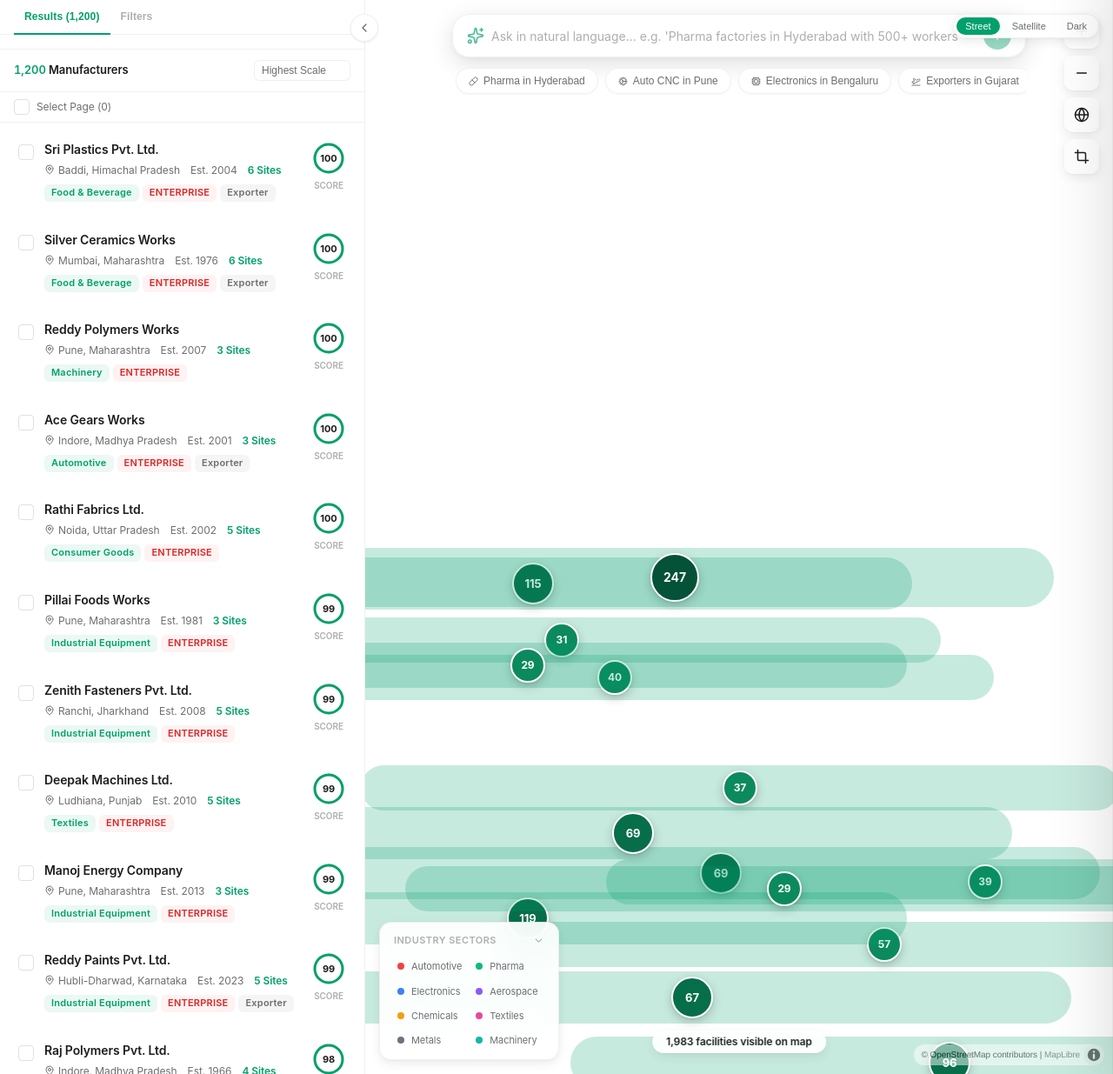
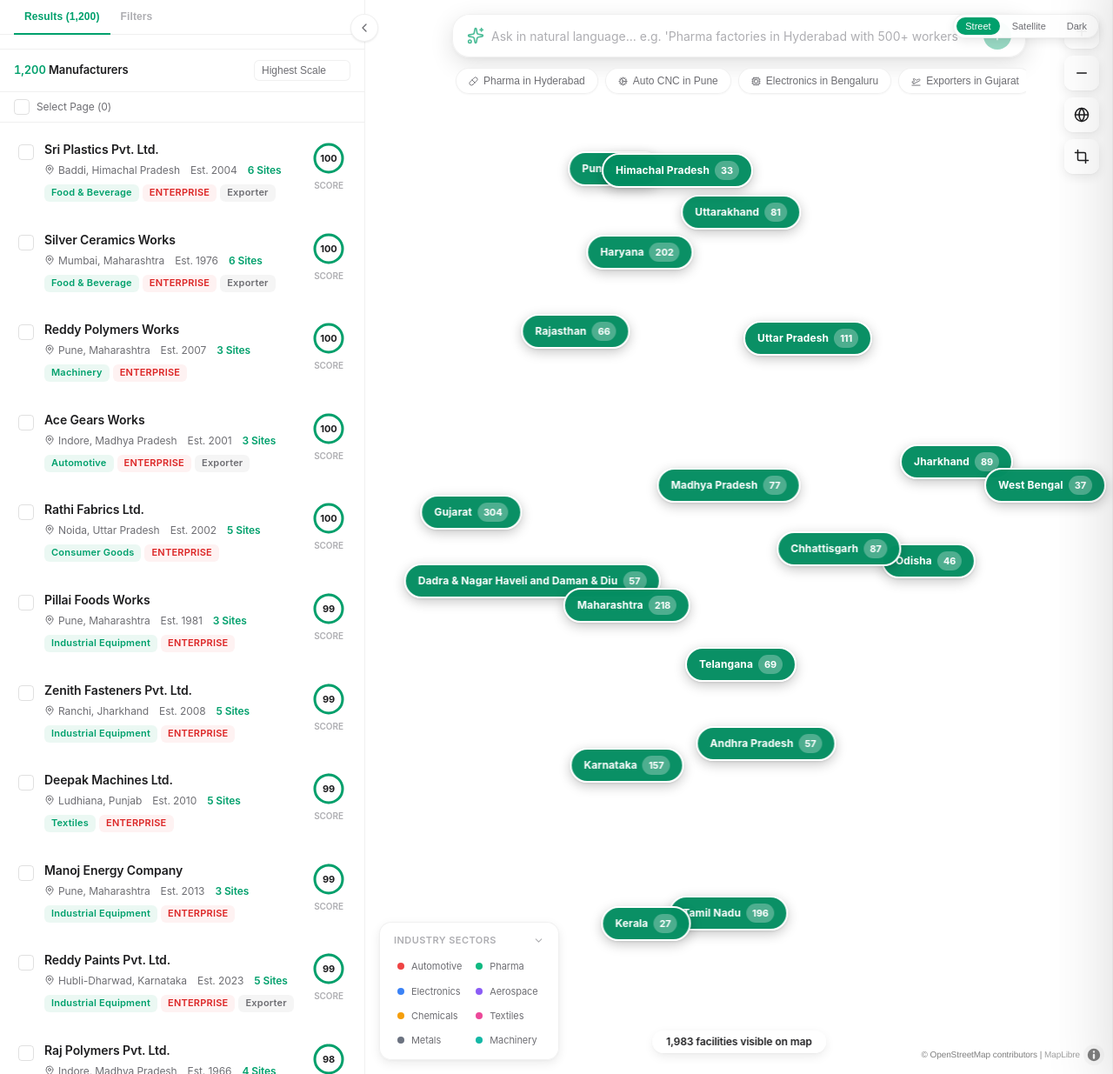
Before and after one commit to Prashant1873/Trinet, a Flask app: page / in a window 1280 px wide. Shown: the part 56-1291 px from the top of the page at 87% size. Run offline with Flask 3, Linux system fonts and the light colour scheme; data comes from the database, SQL or seed files in the repository; both versions use the stored data as it was after the commit; data that the repository does not hold is empty; some libraries are stand-ins or nearby versions.

Commit message:
feat(map): Implement hierarchical State-City-Pin zoom clustering, clean pill badges, and factory-type teardrop pins

```diff
--- a/static/css/map.css
+++ b/static/css/map.css
@@ -56,88 +56,97 @@
 }
 
 /* ──────────────────────────────────────
-   TRINET APPLE CLUSTER & PIN MARKERS
+   TRINET APPLE STATE & CITY CLUSTER BADGES
    ────────────────────────────────────── */
 
-.trinet-cluster {
+.trinet-badge-cluster {
   cursor: pointer;
   user-select: none;
+  display: inline-flex;
+  align-items: center;
+  gap: 6px;
+  padding: 6px 12px;
+  border-radius: 9999px;
+  background: rgba(0, 160, 108, 0.94);
+  backdrop-filter: blur(16px);
+  -webkit-backdrop-filter: blur(16px);
+  color: #FFFFFF;
+  border: 2px solid #FFFFFF;
+  box-shadow: 0 4px 14px rgba(0, 0, 0, 0.22), 0 1px 3px rgba(0, 0, 0, 0.1);
+  font-family: -apple-system, BlinkMacSystemFont, 'SF Pro Text', 'Inter', sans-serif;
+  transition: transform 0.18s cubic-bezier(0.25, 1, 0.5, 1), background 0.15s ease, box-shadow 0.18s ease;
+  white-space: nowrap;
+}
+
+.trinet-badge-cluster:hover {
+  transform: scale(1.08) translateY(-2px);
+  background: #008F5F;
+  box-shadow: 0 8px 20px rgba(0, 160, 108, 0.4), 0 2px 6px rgba(0, 0, 0, 0.15);
+}
+
+.trinet-badge-cluster:active {
+  transform: scale(0.95);
+}
+
+.trinet-badge-label {
+  font-size: 11px;
+  font-weight: 600;
+  letter-spacing: 0.01em;
+}
+
+.trinet-badge-count {
+  background: rgba(255, 255, 255, 0.28);
+  padding: 1px 7px;
+  border-radius: 9999px;
+  font-size: 11px;
+  font-weight: 700;
+  letter-spacing: -0.01em;
+}
+
+/* Size Variants */
+.trinet-badge-state {
+  background: rgba(0, 140, 95, 0.96);
+  padding: 7px 14px;
+}
+
+.trinet-badge-state .trinet-badge-label {
+  font-size: 12px;
+  font-weight: 700;
+}
+
+.trinet-badge-city {
+  background: rgba(14, 138, 94, 0.94);
+}
+
+/* ──────────────────────────────────────
+   TEARDROP MAP PIN FOR FACTORIES
+   ────────────────────────────────────── */
+
+.trinet-map-pin {
+  cursor: pointer;
+  width: 28px;
+  height: 36px;
   display: flex;
   align-items: center;
   justify-content: center;
-  position: relative;
+  filter: drop-shadow(0 3px 6px rgba(0, 0, 0, 0.3));
+  transition: transform 0.18s cubic-bezier(0.25, 1, 0.5, 1);
+  transform-origin: bottom center;
 }
 
-.trinet-cluster-halo {
-  position: absolute;
-  inset: -6px;
-  border-radius: 9999px;
-  background: #00A06C;
-  opacity: 0.22;
-  transition: transform 0.2s cubic-bezier(0.25, 1, 0.5, 1), opacity 0.2s ease;
-  pointer-events: none;
+.trinet-map-pin:hover {
+  transform: scale(1.28) translateY(-4px);
+  z-index: 100;
 }
 
-.trinet-cluster:hover .trinet-cluster-halo {
-  transform: scale(1.25);
-  opacity: 0.38;
+.trinet-map-pin:active {
+  transform: scale(1.05);
 }
 
-.trinet-cluster-body {
-  position: relative;
-  border-radius: 9999px;
-  background: #00A06C;
-  color: #FFFFFF;
-  font-weight: 700;
-  font-family: -apple-system, BlinkMacSystemFont, 'SF Pro Text', 'Inter', sans-serif;
-  display: flex;
-  align-items: center;
-  justify-content: center;
-  border: 2px solid #FFFFFF;
-  box-shadow: 0 4px 12px rgba(0, 0, 0, 0.2), 0 1px 3px rgba(0, 0, 0, 0.1);
-  transition: transform 0.15s cubic-bezier(0.25, 1, 0.5, 1), background 0.15s ease;
-}
-
-.trinet-cluster:hover .trinet-cluster-body {
-  transform: scale(1.1);
-  background: #008F5F;
-}
-
-.trinet-cluster:active .trinet-cluster-body {
-  transform: scale(0.92);
-}
-
-.trinet-cluster-sm .trinet-cluster-body { width: 32px; height: 32px; font-size: 11px; background: #00A06C; }
-.trinet-cluster-md .trinet-cluster-body { width: 40px; height: 40px; font-size: 12px; background: #0B8A5D; }
-.trinet-cluster-lg .trinet-cluster-body { width: 48px; height: 48px; font-size: 13px; background: #076E4A; }
-.trinet-cluster-xl .trinet-cluster-body { width: 56px; height: 56px; font-size: 14px; background: #045237; }
-
-/* Individual Factory Pin Markers */
-.trinet-pin {
-  width: 24px;
-  height: 24px;
-  cursor: pointer;
-  display: flex;
-  align-items: center;
-  justify-content: center;
-}
-
-.trinet-pin-dot {
-  width: 14px;
-  height: 14px;
-  border-radius: 9999px;
-  background: var(--pin-color, #00A06C);
-  border: 2.5px solid #FFFFFF;
-  box-shadow: 0 2px 6px rgba(0, 0, 0, 0.25);
-  transition: transform 0.15s cubic-bezier(0.25, 1, 0.5, 1);
-}
-
-.trinet-pin:hover .trinet-pin-dot {
-  transform: scale(1.4);
-}
-
-.trinet-pin:active .trinet-pin-dot {
-  transform: scale(0.9);
+.trinet-pin-svg {
+  width: 100%;
+  height: 100%;
+  overflow: visible;
 }
 
 /* ──────────────────────────────────────
--- a/static/js/map.js
+++ b/static/js/map.js
@@ -1,7 +1,8 @@
 /**
- * TRINET™ - Native Interactive Map Engine
- * Powered by MapLibre GL JS with Apple-style HTML cluster markers with visible counts,
- * instantaneous click expansion, zero drag interference, basemap switcher, and area selection.
+ * TRINET™ - Hierarchical Geospatial Map Engine
+ * Level 1 (Zoom < 6.5): State Cluster Badges with counts
+ * Level 2 (Zoom 6.5 - 11.5): City / Industrial Hub Badges with counts
+ * Level 3 (Zoom >= 11.5): Teardrop Map Pins color-coded by Facility Type
  */
 
 const TrinetMap = {
@@ -14,19 +15,44 @@ const TrinetMap = {
   geojsonData: { type: 'FeatureCollection', features: [] },
   markers: [],
 
-  INDUSTRY_COLORS: {
-    'Automotive': '#EF4444',
-    'Aerospace & Defence': '#8B5CF6',
-    'Electronics': '#3B82F6',
-    'Pharmaceuticals': '#10B981',
-    'Chemicals': '#F59E0B',
-    'Textiles': '#EC4899',
-    'Food & Beverage': '#F97316',
-    'Steel & Metals': '#6B7280',
-    'Machinery': '#14B8A6',
-    'Industrial Equipment': '#0EA5E9',
-    'Plastics': '#A855F7',
-    'Packaging': '#84CC16'
+  // Color mapping by Facility Type
+  FACILITY_TYPE_COLORS: {
+    'FACTORY': '#00A06C',
+    'PLANT': '#008F5F',
+    'HQ': '#3B82F6',
+    'ASSEMBLY': '#F59E0B',
+    'FABRICATION': '#8B5CF6',
+    'PROCESSING': '#EC4899',
+    'WAREHOUSE': '#6B7280',
+    'R&D': '#10B981',
+    'DEFAULT': '#00A06C'
+  },
+
+  // State Centroids for Clean National Overview
+  STATE_CENTROIDS: {
+    'Maharashtra': [75.7139, 19.7515],
+    'Gujarat': [71.1924, 22.2587],
+    'Tamil Nadu': [78.6569, 11.1271],
+    'Karnataka': [75.7139, 15.3173],
+    'Telangana': [79.0193, 18.1124],
+    'Uttar Pradesh': [80.9462, 26.8467],
+    'Haryana': [76.0856, 29.0588],
+    'West Bengal': [87.8550, 22.9868],
+    'Rajasthan': [74.2179, 27.0238],
+    'Madhya Pradesh': [78.6569, 22.9734],
+    'Kerala': [76.2711, 10.8505],
+    'Andhra Pradesh': [79.7400, 15.9129],
+    'Punjab': [75.3412, 31.1471],
+    'Jharkhand': [85.2799, 23.6102],
+    'Odisha': [84.4567, 20.9517],
+    'Uttarakhand': [79.0193, 30.0668],
+    'Himachal Pradesh': [77.1734, 31.1048],
+    'Chhattisgarh': [81.8661, 21.2787],
+    'Delhi': [77.1025, 28.7041],
+    'Dadra & Nagar Haveli and Daman & Diu': [72.9667, 20.3974],
+    'Goa': [74.1240, 15.2993],
+    'Chandigarh': [76.7794, 30.7333],
+    'Puducherry': [79.8083, 11.9416]
   },
 
   BASEMAP_SOURCES: {
@@ -80,14 +106,14 @@ const TrinetMap = {
       }
     });
 
-    // Re-cluster markers on zoom or pan end
+    // Hierarchical marker rendering on zoom or pan
     let updateTimeout;
     this.map.on('moveend', () => {
       clearTimeout(updateTimeout);
       updateTimeout = setTimeout(() => {
-        this.renderClustersAndPoints();
+        this.renderHierarchicalView();
         this.updateViewportCount();
-      }, 120);
+      }, 100);
     });
   },
 
@@ -99,50 +125,106 @@ const TrinetMap = {
       const res = await fetch(`/api/facilities/geojson?${queryParams}`);
       const geojson = await res.json();
       this.geojsonData = geojson;
-      this.renderClustersAndPoints();
+      this.renderHierarchicalView();
       this.updateViewportCount();
     } catch (e) {
       console.error('Failed to load map GeoJSON data', e);
     }
   },
 
-  renderClustersAndPoints() {
+  renderHierarchicalView() {
     if (!this.map || !this.geojsonData || !this.geojsonData.features) return;
 
-    // Remove existing markers
+    // Clear existing markers
     this.markers.forEach(m => m.remove());
     this.markers = [];
 
     const zoom = this.map.getZoom();
     const bounds = this.map.getBounds();
-    const features = this.geojsonData.features;
+    const allFeatures = this.geojsonData.features;
 
-    // Filter features in visible viewport
-    const visibleFeatures = features.filter(f => {
+    // ────────────────────────────────────────────────────────
+    // LEVEL 1: Zoom < 6.5 (National Expanded Overview: 1 per State)
+    // ────────────────────────────────────────────────────────
+    if (zoom < 6.5) {
+      const stateGroups = {};
+      allFeatures.forEach(f => {
+        const state = f.properties.state || 'Other';
+        if (!stateGroups[state]) stateGroups[state] = [];
+        stateGroups[state].push(f);
+      });
+
+      Object.entries(stateGroups).forEach(([stateName, feats]) => {
+        const count = feats.length;
+        let coords = this.STATE_CENTROIDS[stateName];
+
+        if (!coords) {
+          // Fallback to average coords
+          const avgLng = feats.reduce((s, f) => s + f.geometry.coordinates[0], 0) / count;
+          const avgLat = feats.reduce((s, f) => s + f.geometry.coordinates[1], 0) / count;
+          coords = [avgLng, avgLat];
+        }
+
+        const el = document.createElement('div');
+        el.className = 'trinet-badge-cluster trinet-badge-state';
+        el.innerHTML = `
+          <span class="trinet-badge-label">${stateName}</span>
+          <span class="trinet-badge-count">${count}</span>
+        `;
+        el.title = `${stateName}: ${count} manufacturing facilities. Click to zoom.`;
+
+        el.addEventListener('click', (e) => {
+          e.stopPropagation();
+          this.map.flyTo({
+            center: coords,
+            zoom: 8.5,
+            duration: 500,
+            essential: true
+          });
+        });
+
+        const marker = new maplibregl.Marker({ element: el, anchor: 'center' })
+          .setLngLat(coords)
+          .addTo(this.map);
+
+        this.markers.push(marker);
+      });
+      return;
+    }
+
+    // Filter features in visible viewport for deeper zoom levels
+    const visibleFeatures = allFeatures.filter(f => {
       const [lng, lat] = f.geometry.coordinates;
-      return lat >= bounds.getSouth() - 0.5 && lat <= bounds.getNorth() + 0.5 &&
-             lng >= bounds.getWest() - 0.5 && lng <= bounds.getEast() + 0.5;
+      return lat >= bounds.getSouth() - 0.4 && lat <= bounds.getNorth() + 0.4 &&
+             lng >= bounds.getWest() - 0.4 && lng <= bounds.getEast() + 0.4;
     });
 
-    // If high zoom (>= 13), render individual factory pins
-    if (zoom >= 13 || visibleFeatures.length <= 25) {
+    // ────────────────────────────────────────────────────────
+    // LEVEL 3: Zoom >= 11.5 (Granular Precision: Teardrop Pins)
+    // ────────────────────────────────────────────────────────
+    if (zoom >= 11.5 || visibleFeatures.length <= 30) {
       visibleFeatures.forEach(feat => {
         const [lng, lat] = feat.geometry.coordinates;
         const props = feat.properties;
-        const color = this.INDUSTRY_COLORS[props.industry] || '#00A06C';
+        const facType = (props.facility_type || 'FACTORY').toUpperCase();
+        const color = this.FACILITY_TYPE_COLORS[facType] || this.FACILITY_TYPE_COLORS.DEFAULT;
 
         const el = document.createElement('div');
-        el.className = 'trinet-pin';
-        el.style.setProperty('--pin-color', color);
-        el.innerHTML = `<div class="trinet-pin-dot"></div>`;
-        el.title = `${props.company_name} - ${props.city}`;
+        el.className = 'trinet-map-pin';
+        el.innerHTML = `
+          <svg class="trinet-pin-svg" viewBox="0 0 28 36" fill="none" xmlns="http://www.w3.org/2000/svg">
+            <path d="M14 0C6.268 0 0 6.268 0 14C0 24.5 14 36 14 36C14 36 28 24.5 28 14C28 6.268 21.732 0 14 0Z" fill="${color}" stroke="#FFFFFF" stroke-width="2"/>
+            <circle cx="14" cy="13" r="5" fill="#FFFFFF"/>
+          </svg>
+        `;
+        el.title = `${props.company_name} - ${props.facility_name || 'Plant'} (${facType})`;
 
         el.addEventListener('click', (e) => {
           e.stopPropagation();
           this.showFacilityPopup(props, [lng, lat]);
         });
 
-        const marker = new maplibregl.Marker({ element: el, anchor: 'center' })
+        const marker = new maplibregl.Marker({ element: el, anchor: 'bottom' })
           .setLngLat([lng, lat])
           .addTo(this.map);
 
@@ -151,78 +233,71 @@ const TrinetMap = {
       return;
     }
 
-    // Grid-based spatial clustering
-    const clusterRadiusPx = 55;
-    const worldWidth = 360 / (Math.pow(2, zoom) * (512 / clusterRadiusPx));
-    const grid = {};
-
+    // ────────────────────────────────────────────────────────
+    // LEVEL 2: Zoom 6.5 to 11.5 (Districts / Industrial Cities)
+    // ────────────────────────────────────────────────────────
+    const cityGroups = {};
     visibleFeatures.forEach(feat => {
-      const [lng, lat] = feat.geometry.coordinates;
-      const gx = Math.floor(lng / worldWidth);
-      const gy = Math.floor(lat / worldWidth);
-      const key = `${gx}_${gy}`;
-      if (!grid[key]) grid[key] = [];
-      grid[key].push(feat);
+      const city = feat.properties.city || 'District';
+      if (!cityGroups[city]) cityGroups[city] = [];
+      cityGroups[city].push(feat);
     });
 
-    Object.values(grid).forEach(group => {
-      if (group.length === 1) {
-        const feat = group[0];
-        const [lng, lat] = feat.geometry.coordinates;
+    Object.entries(cityGroups).forEach(([cityName, feats]) => {
+      const count = feats.length;
+      const avgLng = feats.reduce((s, f) => s + f.geometry.coordinates[0], 0) / count;
+      const avgLat = feats.reduce((s, f) => s + f.geometry.coordinates[1], 0) / count;
+      const coords = [avgLng, avgLat];
+
+      if (count === 1) {
+        // Single factory -> show pin
+        const feat = feats[0];
         const props = feat.properties;
-        const color = this.INDUSTRY_COLORS[props.industry] || '#00A06C';
+        const facType = (props.facility_type || 'FACTORY').toUpperCase();
+        const color = this.FACILITY_TYPE_COLORS[facType] || this.FACILITY_TYPE_COLORS.DEFAULT;
 
         const el = document.createElement('div');
-        el.className = 'trinet-pin';
-        el.style.setProperty('--pin-color', color);
-        el.innerHTML = `<div class="trinet-pin-dot"></div>`;
-        el.title = `${props.company_name} - ${props.city}`;
+        el.className = 'trinet-map-pin';
+        el.innerHTML = `
+          <svg class="trinet-pin-svg" viewBox="0 0 28 36" fill="none" xmlns="http://www.w3.org/2000/svg">
+            <path d="M14 0C6.268 0 0 6.268 0 14C0 24.5 14 36 14 36C14 36 28 24.5 28 14C28 6.268 21.732 0 14 0Z" fill="${color}" stroke="#FFFFFF" stroke-width="2"/>
+            <circle cx="14" cy="13" r="5" fill="#FFFFFF"/>
+          </svg>
+        `;
+        el.title = `${props.company_name} - ${props.facility_name || 'Plant'}`;
 
         el.addEventListener('click', (e) => {
           e.stopPropagation();
-          this.showFacilityPopup(props, [lng, lat]);
+          this.showFacilityPopup(props, [feat.geometry.coordinates[0], feat.geometry.coordinates[1]]);
         });
 
-        const marker = new maplibregl.Marker({ element: el, anchor: 'center' })
-          .setLngLat([lng, lat])
+        const marker = new maplibregl.Marker({ element: el, anchor: 'bottom' })
+          .setLngLat(feat.geometry.coordinates)
           .addTo(this.map);
 
         this.markers.push(marker);
       } else {
-        // Compute cluster centroid
-        const avgLng = group.reduce((sum, f) => sum + f.geometry.coordinates[0], 0) / group.length;
-        const avgLat = group.reduce((sum, f) => sum + f.geometry.coordinates[1], 0) / group.length;
-        const count = group.length;
+        // Multi-facility City Badge
+        const el = document.createElement('div');
+        el.className = 'trinet-badge-cluster trinet-badge-city';
+        el.innerHTML = `
+          <span class="trinet-badge-label">${cityName}</span>
+          <span class="trinet-badge-count">${count}</span>
+        `;
+        el.title = `${cityName}: ${count} facilities. Click to inspect industrial estates.`;
 
-        let sizeClass = 'trinet-cluster-sm';
-        if (count >= 150) sizeClass = 'trinet-cluster-xl';
-        else if (count >= 60) sizeClass = 'trinet-cluster-lg';
-        else if (count >= 20) sizeClass = 'trinet-cluster-md';
-
-        const el = document.createElement('div');
-        el.className = `trinet-cluster ${sizeClass}`;
-        el.innerHTML = `
-          <div class="trinet-cluster-halo"></div>
-          <div class="trinet-cluster-body">
-            <span class="trinet-cluster-count">${count >= 1000 ? (count/1000).toFixed(1) + 'k' : count}</span>
-          </div>
-        `;
-        el.title = `${count} manufacturing facilities. Click to expand.`;
-
-        // Instant click expansion without drag interference
         el.addEventListener('click', (e) => {
           e.stopPropagation();
-          const nextZoom = Math.min(this.map.getZoom() + 2.4, 15);
           this.map.flyTo({
-            center: [avgLng, avgLat],
-            zoom: nextZoom,
-            duration: 400,
+            center: coords,
+            zoom: 12.5,
+            duration: 450,
             essential: true
           });
         });
 
         const marker = new maplibregl.Marker({ element: el, anchor: 'center' })
-          .setLngLat([avgLng, avgLat])
+          .setLngLat(coords)
           .addTo(this.map);
 
         this.markers.push(marker);
@@ -236,13 +311,20 @@ const TrinetMap = {
       this.currentPopup = null;
     }
 
+    const facType = (props.facility_type || 'FACTORY').toUpperCase();
+    const typeColor = this.FACILITY_TYPE_COLORS[facType] || this.FACILITY_TYPE_COLORS.DEFAULT;
+
     const popupHtml = `
       <div class="facility-popup">
         <div class="facility-popup-header">
           <div class="facility-popup-company">${props.company_name}</div>
-          <div class="facility-popup-name">${props.facility_name || 'Manufacturing Plant'}</div>
+          <div class="facility-popup-name">${props.facility_name || 'Manufacturing Facility'}</div>
         </div>
         <div class="facility-popup-body">
+          <div class="facility-popup-row">
+            <span class="facility-popup-label">Facility Type:</span>
+            <span class="badge" style="background:${typeColor}20; color:${typeColor}; font-weight:600;">${facType}</span>
+          </div>
           <div class="facility-popup-row">
             <span class="facility-popup-label">Industry:</span>
             <span class="badge badge-primary">${props.industry || 'General'}</span>
@@ -269,7 +351,7 @@ const TrinetMap = {
     `;
 
     this.currentPopup = new maplibregl.Popup({
-      offset: [0, -12],
+      offset: [0, -32],
       closeOnClick: true,
       closeButton: true
     })
```
Also changed, not shown: database/trinet.db.
